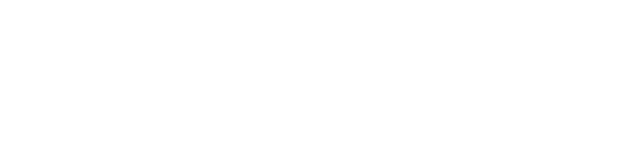
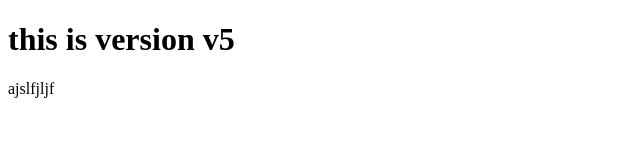
Before and after one commit to sajidbhatti258/myrepo, a plain HTML site: page index.html in a window 1280 px wide. Shown: the whole page, without its empty margins (0-640 px from the left). Drawn offline with Linux system fonts and the light colour scheme.

Commit message:
Initial commit

```diff
--- a/index.html
+++ b/index.html
@@ -5,5 +5,8 @@
     <meta name="viewport" content="width=device-width, initial-scale=1.0" />
     <title>Document</title>
   </head>
-  <body></body>
+  <body>
+    <h1>this is version v5</h1>
+  </body>
+  ajslfjljf
 </html>
```
